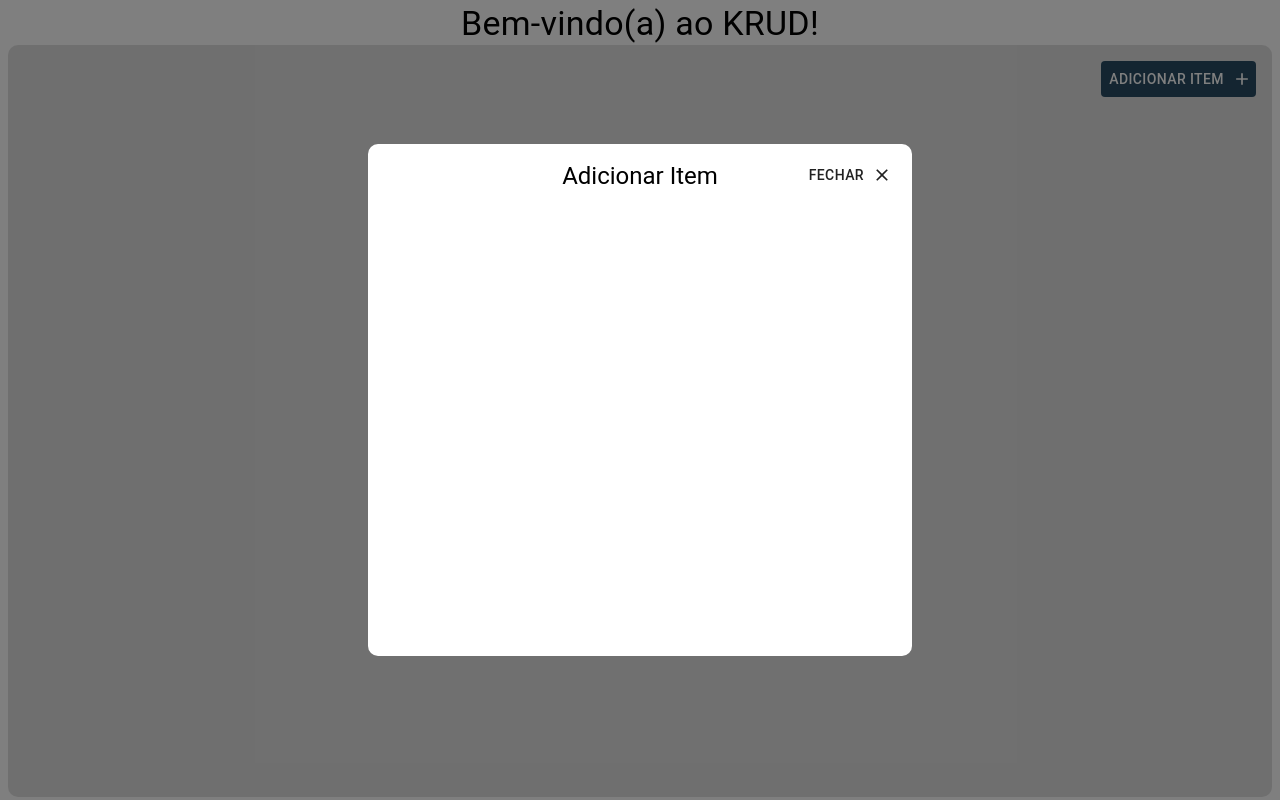
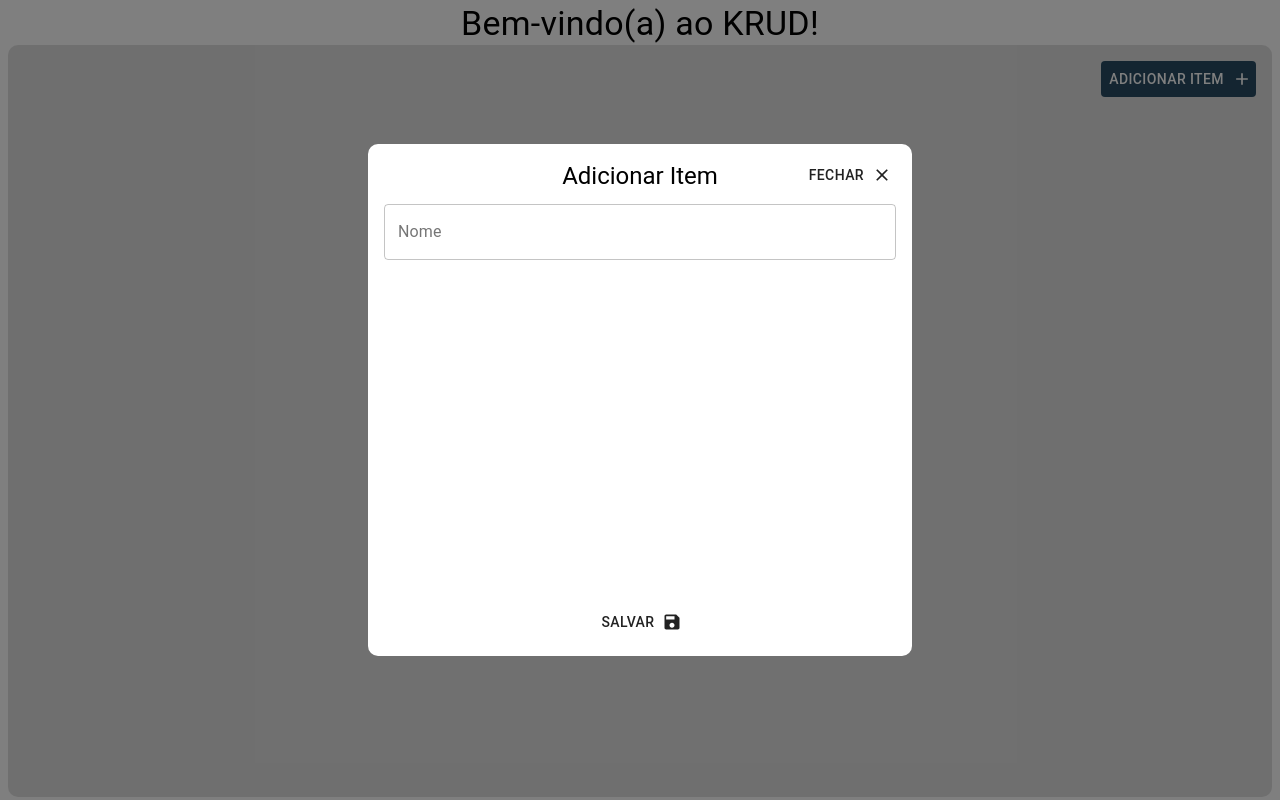
Before and after one commit to HERuppel/react-ts-workshop, a React (Create React App) app: page / in a window 1280 px wide. Both pictures are taken after a click on the button "ADICIONAR ITEM". Built offline with nearby package versions, Linux system fonts and the light colour scheme.

Commit message:
added react hook form and input component

```diff
--- a/package.json
+++ b/package.json
@@ -14,6 +14,7 @@
     "@types/react-dom": "^17.0.9",
     "react": "^17.0.2",
     "react-dom": "^17.0.2",
+    "react-hook-form": "^7.22.2",
     "react-router-dom": "^6.2.1",
     "react-scripts": "5.0.0",
     "typescript": "^4.4.2",
--- /dev/null
+++ b/src/components/Input/index.tsx
@@ -0,0 +1,26 @@
+import { TextField } from '@material-ui/core';
+import React from 'react';
+import { useFormContext } from 'react-hook-form';
+
+interface InputProps {
+  label: string;
+  name: string;
+  required?: boolean;
+  givenError?: string;
+  customClass?: string;
+}
+
+const Input: React.FC<InputProps> = ({ label, name, required, givenError, customClass }) => {
+  const { register } = useFormContext();
+
+  return (
+    <TextField
+      variant='outlined'
+      label={label}
+      className={customClass}
+      {...register(name, { required: { value: required as boolean, message: givenError as string } })}
+    />
+  );
+};
+
+export default Input;
--- /dev/null
+++ b/src/components/Input/styles.ts
@@ -0,0 +1,3 @@
+import { makeStyles, Theme, createStyles } from '@material-ui/core';
+
+export const useStyles = makeStyles((theme: Theme) => createStyles({}));
--- a/src/components/Modal/index.tsx
+++ b/src/components/Modal/index.tsx
@@ -2,8 +2,12 @@ import React from 'react';
 import { Modal as ModalComponent, Box, Button, Typography } from '@material-ui/core';
 import { useStyles } from './styles';
 
-import { Close } from '@material-ui/icons';
+import { Close, Save } from '@material-ui/icons';
+
 import { Item } from '../../@types/Item';
+
+import { FormProvider, useForm } from 'react-hook-form';
+import Input from '../Input';
 
 interface ModalProps {
   open: boolean;
@@ -25,6 +29,17 @@ const Modal: React.FC<ModalProps> = ({
   editItem,
 }: ModalProps) => {
   const classes = useStyles();
+  const formMethods = useForm<Item>();
+  const { handleSubmit, reset } = formMethods;
+
+  const onSubmit = (data: Item) => {
+    console.log(data);
+  };
+
+  const closeModal = (): void => {
+    reset();
+    handleClose();
+  };
 
   return (
     <>
@@ -41,14 +56,18 @@ const Modal: React.FC<ModalProps> = ({
         <Box className={classes.content}>
           <div className={classes.header}>
             <Typography variant='h5'>{editItem ? `Editar ${editItem.name}` : 'Adicionar Item'}</Typography>
-            <Button
-              className={classes.closeButton}
-              endIcon={<Close fontSize='large' />}
-              onClick={handleClose}
-            >
+            <Button className={classes.closeButton} endIcon={<Close fontSize='large' />} onClick={closeModal}>
               Fechar
             </Button>
           </div>
+          <FormProvider {...formMethods}>
+            <form id='form' className={classes.body} onSubmit={handleSubmit(onSubmit)}>
+              <Input name='name' label='Nome' required givenError='Insira o nome' />
+              <Button type='submit' endIcon={<Save />}>
+                Salvar
+              </Button>
+            </form>
+          </FormProvider>
         </Box>
       </ModalComponent>
     </>
--- a/src/components/Modal/styles.ts
+++ b/src/components/Modal/styles.ts
@@ -25,7 +25,13 @@ export const useStyles = makeStyles((theme: Theme) =>
       justifyContent: 'center',
       position: 'relative',
     },
-    body: {},
+    body: {
+      display: 'flex',
+      flexDirection: 'column',
+      justifyContent: 'space-between',
+      width: '100%',
+      height: '100%',
+    },
     closeButton: {
       height: 30,
       position: 'absolute',
```
Also changed, not shown: 1 other file (tests, documents, lock files or other folders).
